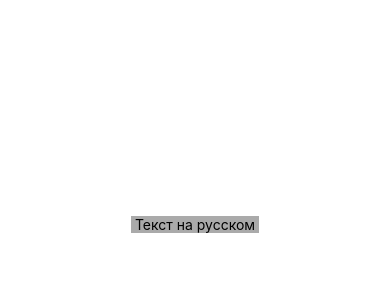
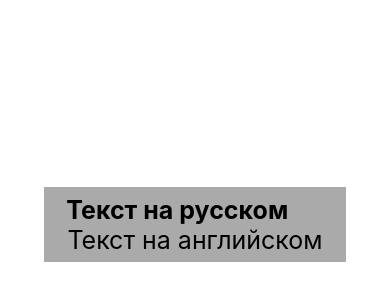
Before and after one commit to Hudihka/EnglishReact, a React Native app in the folder English/: screen / in a window 390 px wide. Shown: the part 198-498 px from the top of the page. Built offline with nearby package versions, Linux system fonts and the light colour scheme.

Commit message:
закончил с настройкой текста

```diff
--- a/English/Word/WordCell.js
+++ b/English/Word/WordCell.js
@@ -1,22 +1,38 @@
-import { StyleSheet, Text, View } from 'react-native';
+import { Button, StyleSheet, Text, View } from 'react-native';
 
 export default function WordCell() {
   return (
     <View style={styles.testStyle}>
-      <Text> Текст на русском </Text>
+      <Text style={styles.russLabel} > Текст на русском </Text>
+      <Text style={styles.englLabel} > Текст на английском </Text>
     </View>
   );
 }
 
 const styles = StyleSheet.create({
     testStyle: {
-        backgroundColor: '#aaa'
+        backgroundColor: '#aaa',
+        height: 75
     },
     russLabel: {
-        flex: 1,
-        backgroundColor: '#fff',
-        alignItems: 'center',
-        justifyContent: 'center',
-        height: 25,
-      }
+        top: 8,
+        paddingHorizontal: 16,
+        textAlign: 'left',
+        // height: 25,
+        fontSize: 25,
+        fontWeight: 'bold'
+      },
+    englLabel: {
+      top: 8,
+      paddingHorizontal: 16,
+      textAlign: 'left',
+      fontSize: 25
+    },
+    buttonStyle: {
+      height: 50,
+      width: 50,
+      top: 0,
+      right:0,
+      backgroundColor: '#888'
+    }
 });
```
